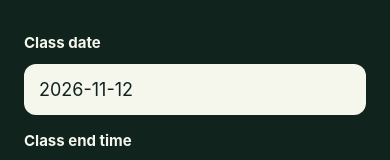
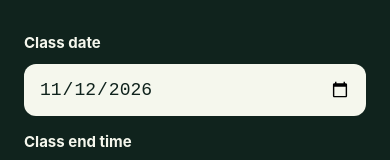
Before and after one commit to yanghansen777-bot/sort-smart, a React Native app in the folder app/: screen / in a window 390 px wide. Shown: the part 228-388 px from the top of the page. Built offline with nearby package versions, Linux system fonts and the light colour scheme; what expo-notifications would draw is missing.

Commit message:
Add website calendar picker

```diff
--- a/app/App.js
+++ b/app/App.js
@@ -69,7 +69,11 @@ export default function App() {
         <Text style={styles.title}>Leave the camera ready for the next person.</Text>
         <Text style={styles.subhead}>Tell me when video production class ends. I’ll remember it for you.</Text>
         <Text style={styles.label}>Class date</Text>
-        <TextInput accessibilityLabel="Class date" style={styles.input} value={classDate} onChangeText={setClassDate} placeholder="YYYY-MM-DD" />
+        {Platform.OS === 'web' ? (
+          <input aria-label="Class date" type="date" value={classDate} onChange={(event) => setClassDate(event.target.value)} style={styles.webDateInput} />
+        ) : (
+          <TextInput accessibilityLabel="Class date" style={styles.input} value={classDate} onChangeText={setClassDate} placeholder="YYYY-MM-DD" />
+        )}
         <Text style={styles.label}>Class end time</Text>
         <TextInput accessibilityLabel="Class end time" style={styles.input} value={classTime} onChangeText={setClassTime} placeholder="HH:MM" />
         <Pressable accessibilityRole="button" disabled={thinking} onPress={createReminder} style={[styles.button, thinking && styles.disabled]}>
@@ -90,6 +94,7 @@ const styles = StyleSheet.create({
   },
   webOuter: { backgroundColor: '#e7e4dc', alignItems: 'center' },
   webPhone: { width: 400, maxWidth: '100%', minHeight: '100vh', backgroundColor: '#10231d' },
+  webDateInput: { backgroundColor: '#f5f7ed', borderRadius: 12, border: 'none', padding: 15, fontSize: 18, color: '#10231d', width: '100%', boxSizing: 'border-box' },
   content: { padding: 24, gap: 12 },
   eyebrow: { color: '#b8f36b', fontWeight: '800', letterSpacing: 2, fontSize: 13 },
   title: { color: '#f5f7ed', fontSize: 32, fontWeight: '800', lineHeight: 37, marginTop: 6 },
```
Also changed, not shown: 1 other file (tests, documents, lock files or other folders).
